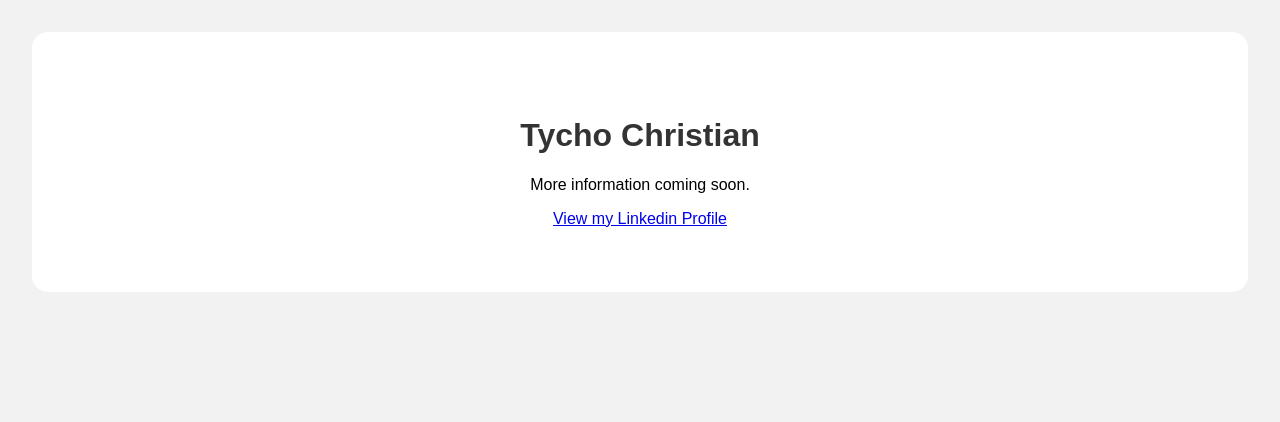
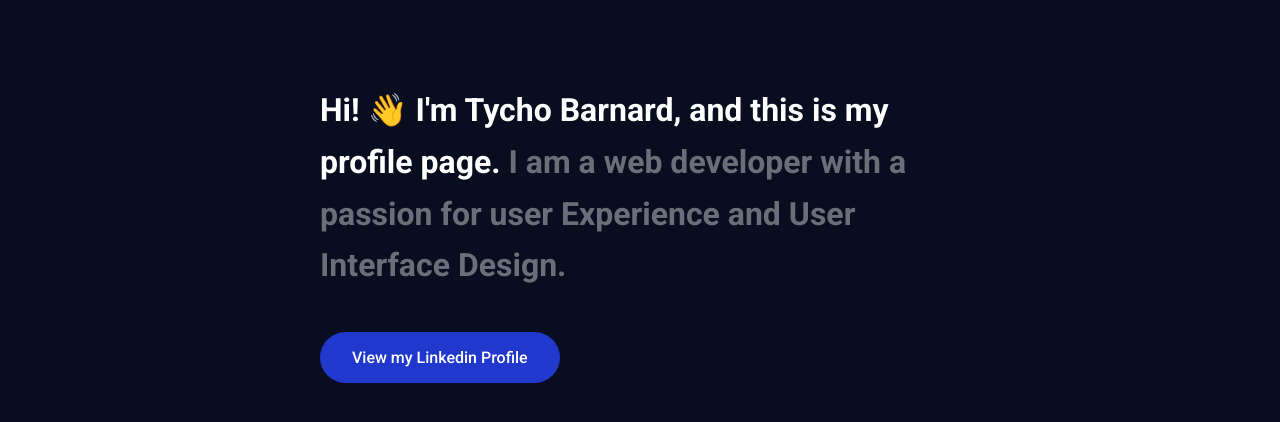
Before and after one commit to tychochristian/tychochristian.github.io, a website: page index.html in a window 1280 px wide. Drawn offline with Linux system fonts and the light colour scheme.

Commit message:
first real content

```diff
--- a/gulpfile.js
+++ b/gulpfile.js
@@ -1,11 +1,12 @@
 'use strict';
 
-var gulp = require('gulp');
-var sass = require('gulp-sass');
+var
+  gulp = require('gulp'),
+  sass = require('gulp-sass'),
+  browserSync = require('browser-sync').create();
+
 var src = './src/scss/**/*.scss';
 var build = './build';
-
-// sass.compiler = require('node-sass');
 
 function scss() {
   return (
@@ -14,12 +15,22 @@ function scss() {
       .pipe(sass())
       .on("error", sass.logError)
       .pipe(gulp.dest(build))
+      .pipe(browserSync.stream())
   );
+}
+
+function serve() {
+  browserSync.init({
+    server: "./"
+  });
+  gulp.watch(src, scss);
+  gulp.watch("./**/*").on('change', browserSync.reload);
 }
 
 function watch(){
   gulp.watch(src, scss)
 }
 
+exports.serve = serve;
 exports.scss = scss;
 exports.watch = watch;
--- a/index.html
+++ b/index.html
@@ -4,6 +4,7 @@
   <meta name="viewport" content="width=device-width" />
   <title>Tycho Christian</title>
   <link rel="stylesheet" href="build/screen.css">
+  <link href="https://fonts.googleapis.com/css2?family=Roboto:wght@300;400;500;700;900&display=swap" rel="stylesheet">
   <!-- <script type="text/javascript" src="http://ajax.googleapis.com/ajax/libs/jquery/1.4.1/jquery.min.js"></script> -->
   <!-- IE Fix for HTML5 Tags -->
   <!--[if lt IE 9]>
@@ -11,10 +12,14 @@
   <![endif]-->
 </head>
 <body>
-  <div class="card">
-    <h1>Tycho Christian</h1>
-    <p>More information coming soon.</p>
-    <a href="https://www.linkedin.com/in/tychobarnard/">View my Linkedin Profile</a>
-  </div>
+  <header>
+    <h1>
+      <span>Hi! <span class="wave">👋</span> I'm Tycho Barnard, and this is my profile page.</span>
+      I am a web developer with a passion for user Experience and User Interface Design.
+    </h1>
+    <a class="button" href="https://www.linkedin.com/in/tychobarnard/">
+      View my Linkedin Profile
+    </a>
+  </header>
 </body>
 </html>
--- a/package.json
+++ b/package.json
@@ -1,10 +1,12 @@
 {
   "dependencies": {
+    "browser-sync": "^2.26.13",
     "gulp": "^4.0.2",
     "gulp-sass": "^4.1.0",
     "node-sass": "^4.14.1"
   },
   "scripts": {
-    "watch": "gulp watch"
+    "watch": "gulp watch",
+    "serve": "gulp serve"
   }
 }
--- a/src/scss/screen.scss
+++ b/src/scss/screen.scss
@@ -1,3 +1,22 @@
+$--color-purple-900: #080E1F;
+$--color-purple-800: #0C154A;
+$--color-purple-700: #111E6C;
+$--color-purple-600: #192DA1;
+$--color-purple-500: #2039CC;
+$--color-purple-100: #f6f7fe;
+
+@keyframes wave-animation {
+  0% {
+    transform: rotate(0);
+  }
+  50% {
+    transform: rotate(20deg);
+  }
+  100% {
+    transform: rotate(0);
+  }
+}
+
 html,
 body {
   margin: 0;
@@ -5,18 +24,51 @@ body {
 }
 
 body {
-  background-color: #f2f2f2;
-  font-family: sans-serif;
+  background-color: $--color-purple-900;
+  font-family: Roboto, sans-serif;
   padding: 2rem;
 }
 
-.card {
-  border-radius: 1rem;
-  background-color: white;
-  padding: 4rem;
-  text-align: center;
+header {
+  padding: 2rem;
+  max-width: 40rem;
+  margin: 0 auto;
 }
 
 h1 {
-  color: #333;
+  color: rgba(255, 255, 255, 0.4);
+  line-height: 1.6125;
+  margin-bottom: 2.5rem;
+
+  span {
+    color: white;
+  }
+
+  span.wave {
+    display: inline-block;
+
+    &:hover {
+      animation: wave-animation 0.2s;
+      animation-iteration-count: 5;
+    }
+  }
 }
+
+.button {
+  display: inline-block;
+  text-decoration: none;
+  color: white;
+  padding: 1rem 2rem;
+  border-radius: 2rem;
+  font-weight: 500;
+  transition: 0.2s;
+  background-color: $--color-purple-500;
+
+  &:hover {
+    background-color: $--color-purple-600;
+  }
+
+  &:focus {
+    box-shadow: 0 0 0 0.5rem rgba($--color-purple-500, 0.2);
+  }
+}
```
Also changed, not shown: build/screen.css, 1 other file.
